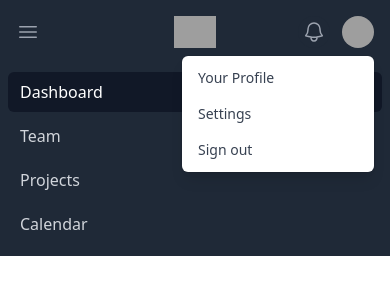
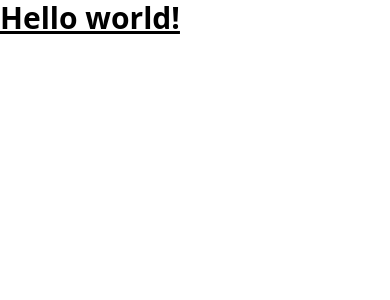
Before and after one commit to ImperiaDevelopers/e-com-front, a Vue app: page / in a window 390 px wide. Shown: the top 300 px of the page. Built offline with nearby package versions, Linux system fonts and the light colour scheme; grey boxes are pictures that could not be loaded.

Commit message:
tailwind bag

```diff
--- a/src/views/HomeView.vue
+++ b/src/views/HomeView.vue
@@ -1,217 +1,5 @@
 <template>
-  <div>
-    <nav class="bg-gray-800">
-      <div class="mx-auto max-w-7xl px-2 sm:px-6 lg:px-8">
-        <div class="relative flex h-16 items-center justify-between">
-          <div class="absolute inset-y-0 left-0 flex items-center sm:hidden">
-            <!-- Mobile menu button-->
-            <button
-              type="button"
-              class="relative inline-flex items-center justify-center rounded-md p-2 text-gray-400 hover:bg-gray-700 hover:text-white focus:outline-none focus:ring-2 focus:ring-inset focus:ring-white"
-              aria-controls="mobile-menu"
-              aria-expanded="false"
-            >
-              <span class="absolute -inset-0.5"></span>
-              <span class="sr-only">Open main menu</span>
-              <!--
-            Icon when menu is closed.
-
-            Menu open: "hidden", Menu closed: "block"
-          -->
-              <svg
-                class="block h-6 w-6"
-                fill="none"
-                viewBox="0 0 24 24"
-                stroke-width="1.5"
-                stroke="currentColor"
-                aria-hidden="true"
-              >
-                <path
-                  stroke-linecap="round"
-                  stroke-linejoin="round"
-                  d="M3.75 6.75h16.5M3.75 12h16.5m-16.5 5.25h16.5"
-                />
-              </svg>
-              <!--
-            Icon when menu is open.
-
-            Menu open: "block", Menu closed: "hidden"
-          -->
-              <svg
-                class="hidden h-6 w-6"
-                fill="none"
-                viewBox="0 0 24 24"
-                stroke-width="1.5"
-                stroke="currentColor"
-                aria-hidden="true"
-              >
-                <path
-                  stroke-linecap="round"
-                  stroke-linejoin="round"
-                  d="M6 18L18 6M6 6l12 12"
-                />
-              </svg>
-            </button>
-          </div>
-          <div
-            class="flex flex-1 items-center justify-center sm:items-stretch sm:justify-start"
-          >
-            <div class="flex flex-shrink-0 items-center">
-              <img
-                class="h-8 w-auto"
-                src="https://tailwindui.com/img/logos/mark.svg?color=indigo&shade=500"
-                alt="Your Company"
-              />
-            </div>
-            <div class="hidden sm:ml-6 sm:block">
-              <div class="flex space-x-4">
-                <!-- Current: "bg-gray-900 text-white", Default: "text-gray-300 hover:bg-gray-700 hover:text-white" -->
-                <a
-                  href="#"
-                  class="bg-gray-900 text-white rounded-md px-3 py-2 text-sm font-medium"
-                  aria-current="page"
-                  >Dashboard</a
-                >
-                <a
-                  href="#"
-                  class="text-gray-300 hover:bg-gray-700 hover:text-white rounded-md px-3 py-2 text-sm font-medium"
-                  >Team</a
-                >
-                <a
-                  href="#"
-                  class="text-gray-300 hover:bg-gray-700 hover:text-white rounded-md px-3 py-2 text-sm font-medium"
-                  >Projects</a
-                >
-                <a
-                  href="#"
-                  class="text-gray-300 hover:bg-gray-700 hover:text-white rounded-md px-3 py-2 text-sm font-medium"
-                  >Calendar</a
-                >
-              </div>
-            </div>
-          </div>
-          <div
-            class="absolute inset-y-0 right-0 flex items-center pr-2 sm:static sm:inset-auto sm:ml-6 sm:pr-0"
-          >
-            <button
-              type="button"
-              class="relative rounded-full bg-gray-800 p-1 text-gray-400 hover:text-white focus:outline-none focus:ring-2 focus:ring-white focus:ring-offset-2 focus:ring-offset-gray-800"
-            >
-              <span class="absolute -inset-1.5"></span>
-              <span class="sr-only">View notifications</span>
-              <svg
-                class="h-6 w-6"
-                fill="none"
-                viewBox="0 0 24 24"
-                stroke-width="1.5"
-                stroke="currentColor"
-                aria-hidden="true"
-              >
-                <path
-                  stroke-linecap="round"
-                  stroke-linejoin="round"
-                  d="M14.857 17.082a23.848 23.848 0 005.454-1.31A8.967 8.967 0 0118 9.75v-.7V9A6 6 0 006 9v.75a8.967 8.967 0 01-2.312 6.022c1.733.64 3.56 1.085 5.455 1.31m5.714 0a24.255 24.255 0 01-5.714 0m5.714 0a3 3 0 11-5.714 0"
-                />
-              </svg>
-            </button>
-
-            <!-- Profile dropdown -->
-            <div class="relative ml-3">
-              <div>
-                <button
-                  type="button"
-                  class="relative flex rounded-full bg-gray-800 text-sm focus:outline-none focus:ring-2 focus:ring-white focus:ring-offset-2 focus:ring-offset-gray-800"
-                  id="user-menu-button"
-                  aria-expanded="false"
-                  aria-haspopup="true"
-                >
-                  <span class="absolute -inset-1.5"></span>
-                  <span class="sr-only">Open user menu</span>
-                  <img
-                    class="h-8 w-8 rounded-full"
-                    src="https://images.unsplash.com/photo-1472099645785-5658abf4ff4e?ixlib=rb-1.2.1&ixid=eyJhcHBfaWQiOjEyMDd9&auto=format&fit=facearea&facepad=2&w=256&h=256&q=80"
-                    alt=""
-                  />
-                </button>
-              </div>
-
-              <!--
-            Dropdown menu, show/hide based on menu state.
-
-            Entering: "transition ease-out duration-100"
-              From: "transform opacity-0 scale-95"
-              To: "transform opacity-100 scale-100"
-            Leaving: "transition ease-in duration-75"
-              From: "transform opacity-100 scale-100"
-              To: "transform opacity-0 scale-95"
-          -->
-              <div
-                class="absolute right-0 z-10 mt-2 w-48 origin-top-right rounded-md bg-white py-1 shadow-lg ring-1 ring-black ring-opacity-5 focus:outline-none"
-                role="menu"
-                aria-orientation="vertical"
-                aria-labelledby="user-menu-button"
-                tabindex="-1"
-              >
-                <!-- Active: "bg-gray-100", Not Active: "" -->
-                <a
-                  href="#"
-                  class="block px-4 py-2 text-sm text-gray-700"
-                  role="menuitem"
-                  tabindex="-1"
-                  id="user-menu-item-0"
-                  >Your Profile</a
-                >
-                <a
-                  href="#"
-                  class="block px-4 py-2 text-sm text-gray-700"
-                  role="menuitem"
-                  tabindex="-1"
-                  id="user-menu-item-1"
-                  >Settings</a
-                >
-                <a
-                  href="#"
-                  class="block px-4 py-2 text-sm text-gray-700"
-                  role="menuitem"
-                  tabindex="-1"
-                  id="user-menu-item-2"
-                  >Sign out</a
-                >
-              </div>
-            </div>
-          </div>
-        </div>
-      </div>
-
-      <!-- Mobile menu, show/hide based on menu state. -->
-      <div class="sm:hidden" id="mobile-menu">
-        <div class="space-y-1 px-2 pb-3 pt-2">
-          <!-- Current: "bg-gray-900 text-white", Default: "text-gray-300 hover:bg-gray-700 hover:text-white" -->
-          <a
-            href="#"
-            class="bg-gray-900 text-white block rounded-md px-3 py-2 text-base font-medium"
-            aria-current="page"
-            >Dashboard</a
-          >
-          <a
-            href="#"
-            class="text-gray-300 hover:bg-gray-700 hover:text-white block rounded-md px-3 py-2 text-base font-medium"
-            >Team</a
-          >
-          <a
-            href="#"
-            class="text-gray-300 hover:bg-gray-700 hover:text-white block rounded-md px-3 py-2 text-base font-medium"
-            >Projects</a
-          >
-          <a
-            href="#"
-            class="text-gray-300 hover:bg-gray-700 hover:text-white block rounded-md px-3 py-2 text-base font-medium"
-            >Calendar</a
-          >
-        </div>
-      </div>
-    </nav>
-  </div>
+  <h1 class="text-3xl font-bold underline">Hello world!</h1>
 </template>
 
 <script setup></script>
```
